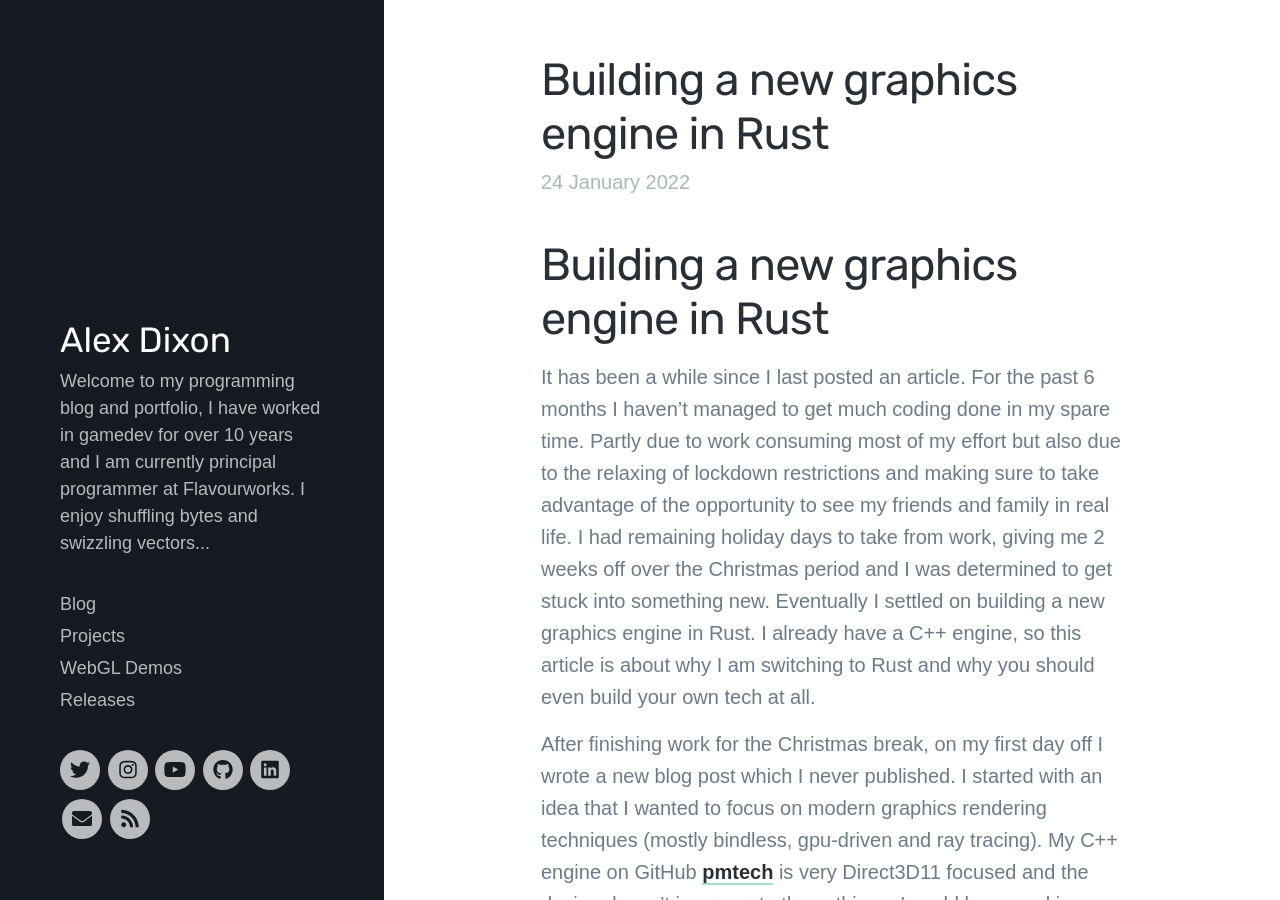
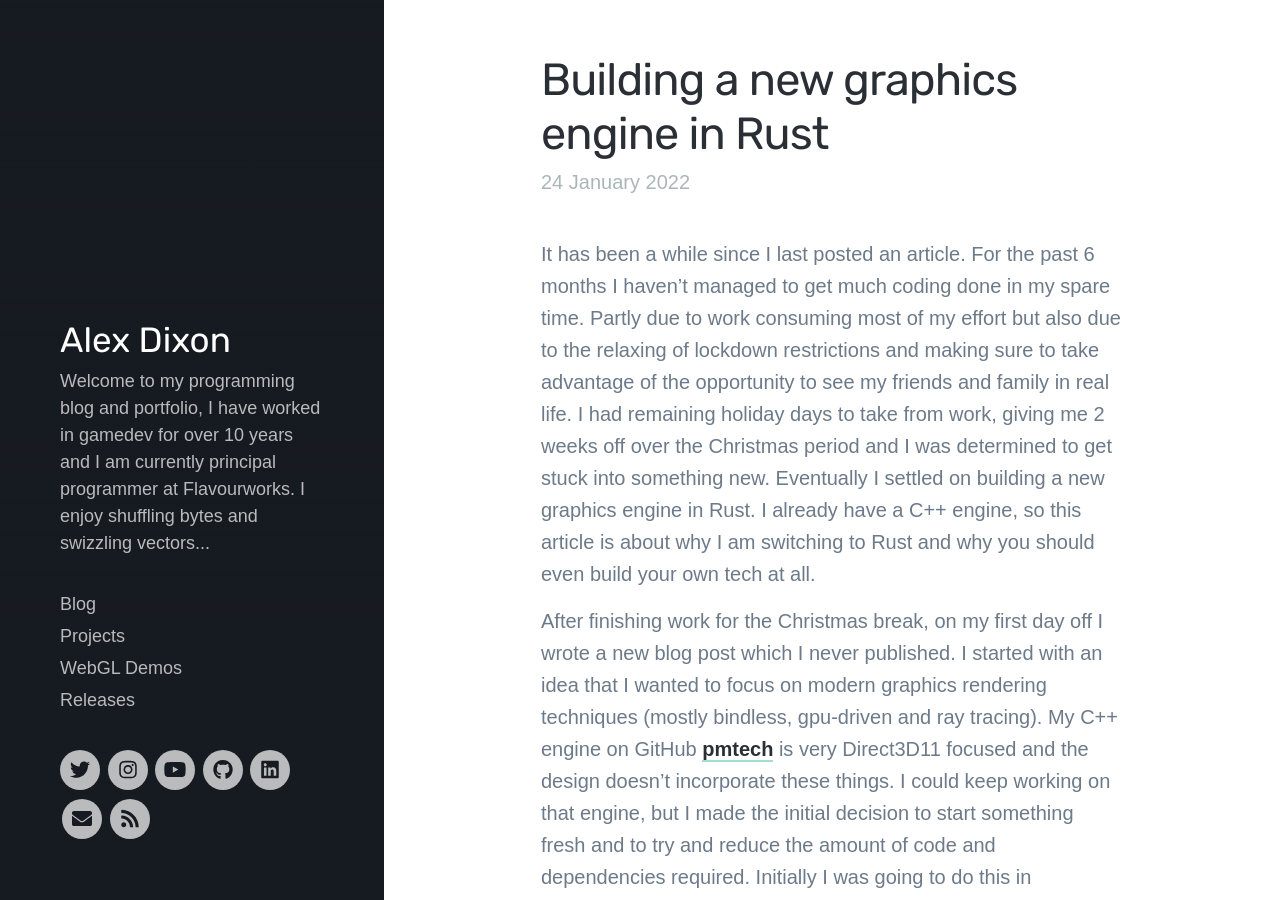
Before and after one commit to polymonster/polymonster.github.io, a Jekyll site: the page built from _posts/2022-01-24-bulding-new-engine-in-rust.md, in a window 1280 px wide and 900 px high. Built offline with Jekyll 4.4.1, drawn with Linux system fonts in a browser that asks for light colours; nearby versions of some CDN libraries; some web fonts are replaced.

Commit message:
- new blog post

```diff
--- a/_posts/2022-01-24-bulding-new-engine-in-rust.md
+++ b/_posts/2022-01-24-bulding-new-engine-in-rust.md
@@ -2,8 +2,6 @@
 title: 'Building a new graphics engine in Rust'
 date: 2022-01-24 17:41:00
 ---
-
-# Building a new graphics engine in Rust
 
 It has been a while since I last posted an article. For the past 6 months I haven’t managed to get much coding done in my spare time. Partly due to work consuming most of my effort but also due to the relaxing of lockdown restrictions and making sure to take advantage of the opportunity to see my friends and family in real life. I had remaining holiday days to take from work, giving me 2 weeks off over the Christmas period and I was determined to get stuck into something new. Eventually I settled on building a new graphics engine in Rust. I already have a C++ engine, so this article is about why I am switching to Rust and why you should even build your own tech at all.
 
```
